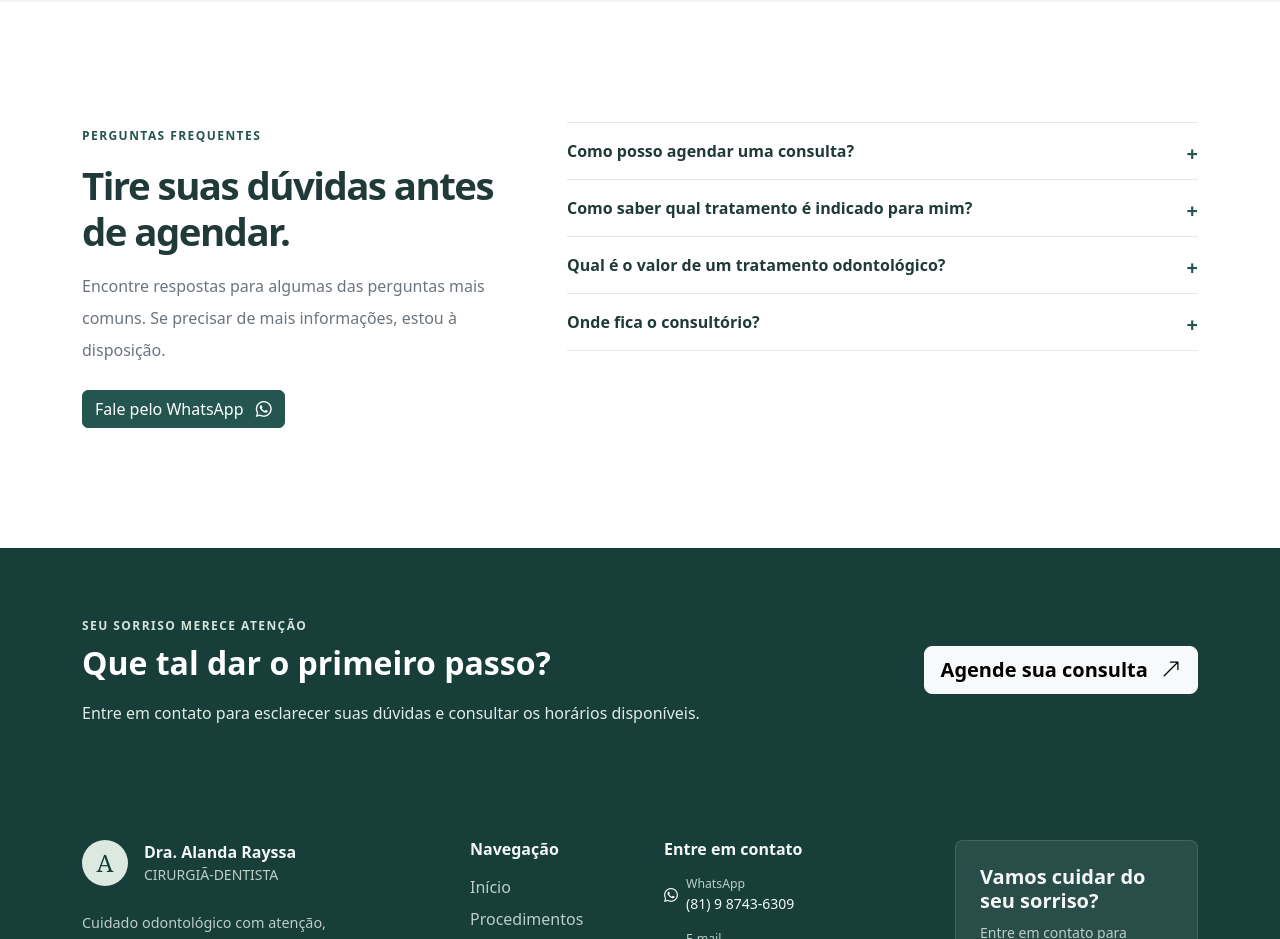
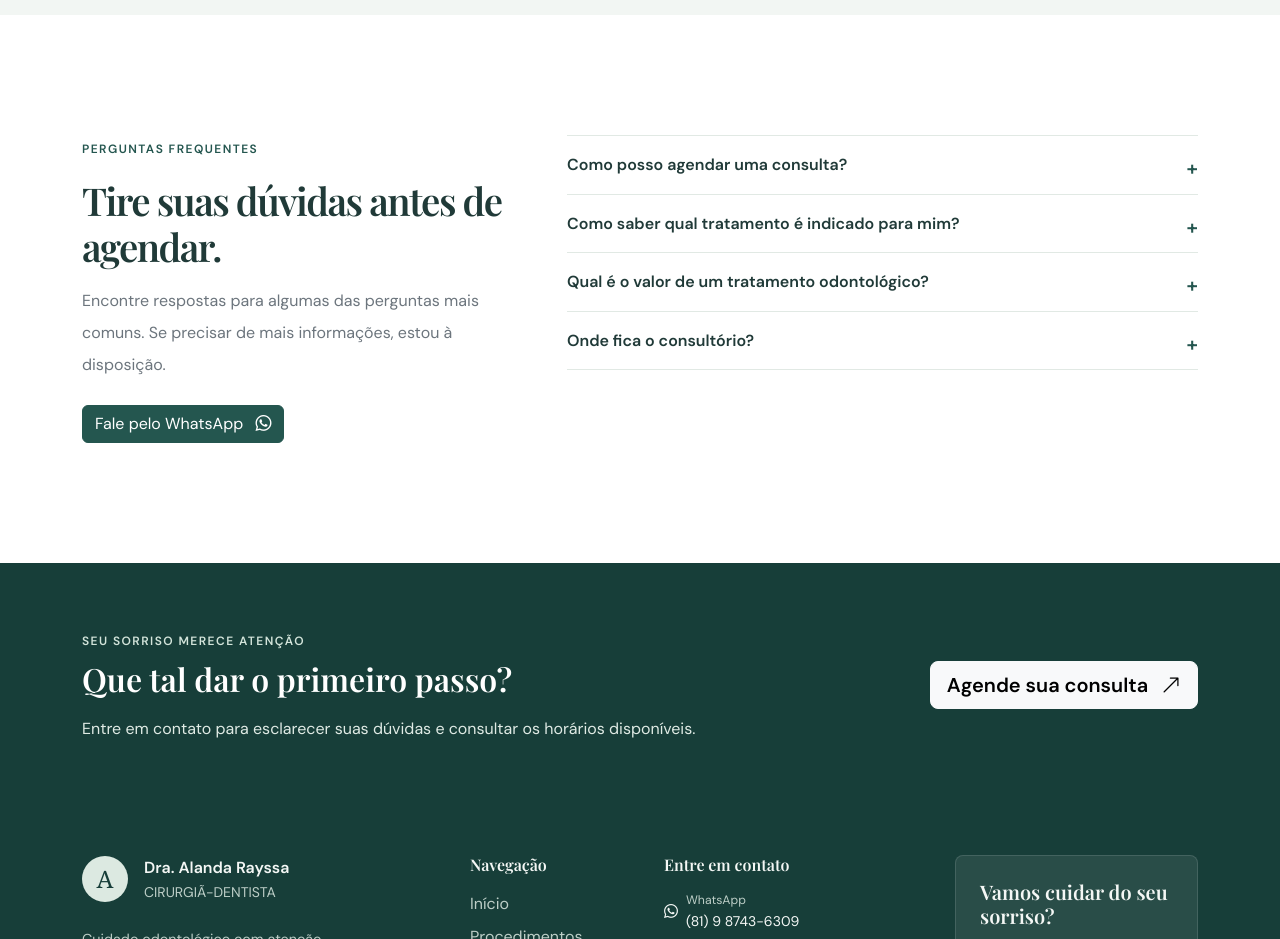
Before and after one commit to ronaldosabino/dental-clinic, an Angular app: page / in a window 1280 px wide. Shown: the part 3800-4739 px from the top of the page. Built offline with nearby package versions, Linux system fonts and the light colour scheme.

Commit message:
feat: enhance HTML structure and add font preconnect links for improved performance

```diff
--- a/src/index.html
+++ b/src/index.html
@@ -1,13 +1,20 @@
 <!doctype html>
 <html lang="en">
+
 <head>
   <meta charset="utf-8">
   <title>DentalClinic</title>
   <base href="/">
   <meta name="viewport" content="width=device-width, initial-scale=1">
   <link rel="icon" type="image/x-icon" href="favicon.ico">
+  <link rel="preconnect" href="https://fonts.googleapis.com">
+  <link rel="preconnect" href="https://fonts.gstatic.com" crossorigin>
+
+  <link href="https://fonts.googleapis.com/css2?family=DM+Sans:wght@400;500;600;700&family=Playfair+Display:wght@400;500;600;700&display=swap" rel="stylesheet">
 </head>
+
 <body>
   <app-root></app-root>
 </body>
+
 </html>
--- a/src/styles.css
+++ b/src/styles.css
@@ -5,3 +5,27 @@
   min-height: 100%;
   overflow-x: hidden;
 }
+
+body {
+  font-family: 'DM Sans', sans-serif;
+  font-weight: 400;
+  line-height: 1.6;
+}
+
+h1,
+h2,
+h3,
+h4,
+h5,
+h6 {
+  font-family: 'Playfair Display', serif;
+  font-weight: 600;
+  line-height: 1.2;
+}
+
+button,
+input,
+select,
+textarea {
+  font-family: 'DM Sans', sans-serif;
+}
```
